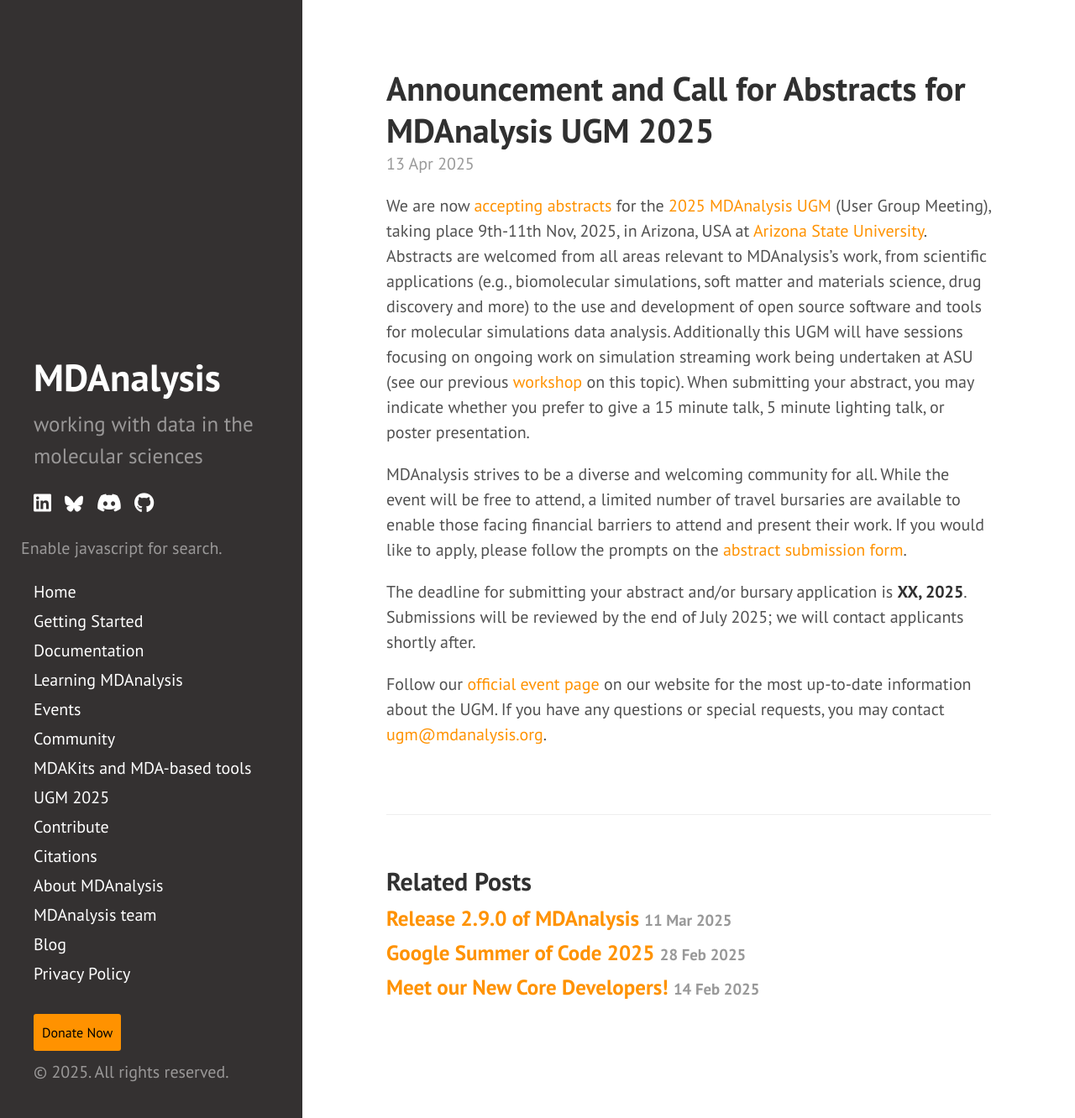
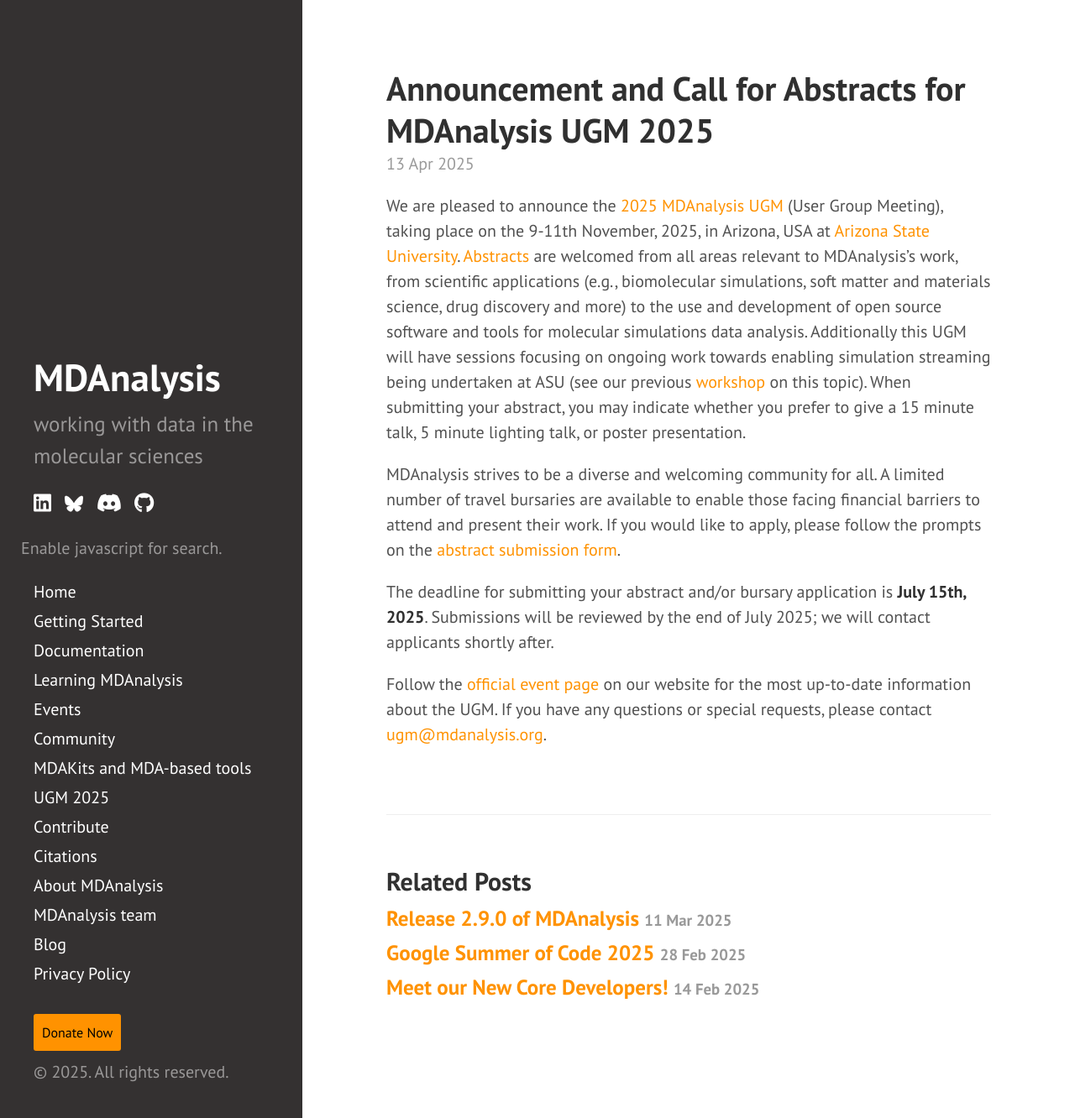
Before and after one commit to MDAnalysis/MDAnalysis.github.io, a Jekyll site: the page built from _posts/2025-04-13-ugm2025.md, in a window 1280 px wide and 1332 px high. Shown: the whole window at 84% size. Built offline with Jekyll 4.4.1, drawn with Linux system fonts in a browser that asks for light colours; comment, search, counter and statistics services are not loaded.

Commit message:
Update 2025-04-13-ugm2025.md

```diff
--- a/_posts/2025-04-13-ugm2025.md
+++ b/_posts/2025-04-13-ugm2025.md
@@ -3,13 +3,13 @@ layout: post
 title: Announcement and Call for Abstracts for MDAnalysis UGM 2025
 ---
 
-We are now [accepting abstracts][abstracts] for the [2025 MDAnalysis UGM][ugmPage] (User Group Meeting), taking place 9th-11th Nov, 2025, in Arizona, USA at [Arizona State University](https://www.asu.edu/). Abstracts are welcomed from all areas relevant to MDAnalysis's work, from scientific applications (e.g., biomolecular simulations, soft matter and materials science, drug discovery and more) to the use and development of open source software and tools for molecular simulations data analysis. Additionally this UGM will have sessions focusing on ongoing work on simulation streaming work being undertaken at ASU (see our previous [workshop][streaming_workshop] on this topic). When submitting your abstract, you may indicate whether you prefer to give a 15 minute talk, 5 minute lighting talk, or poster presentation.
+We are pleased to announce the [2025 MDAnalysis UGM][ugmPage] (User Group Meeting), taking place on the 9-11th November, 2025, in Arizona, USA at [Arizona State University](https://www.asu.edu/). [Abstracts][abstracts] are welcomed from all areas relevant to MDAnalysis's work, from scientific applications (e.g., biomolecular simulations, soft matter and materials science, drug discovery and more) to the use and development of open source software and tools for molecular simulations data analysis. Additionally this UGM will have sessions focusing on ongoing work towards enabling simulation streaming being undertaken at ASU (see our previous [workshop][streaming_workshop] on this topic). When submitting your abstract, you may indicate whether you prefer to give a 15 minute talk, 5 minute lighting talk, or poster presentation.
 
-MDAnalysis strives to be a diverse and welcoming community for all. While the event will be free to attend, a limited number of travel bursaries are available to enable those facing financial barriers to attend and present their work. If you would like to apply, please follow the prompts on the [abstract submission form][abstracts].
+MDAnalysis strives to be a diverse and welcoming community for all. A limited number of travel bursaries are available to enable those facing financial barriers to attend and present their work. If you would like to apply, please follow the prompts on the [abstract submission form][abstracts].
 
-The deadline for submitting your abstract and/or bursary application is **XX, 2025**. Submissions will be reviewed by the end of July 2025; we will contact applicants shortly after.
+The deadline for submitting your abstract and/or bursary application is **July 15th, 2025**. Submissions will be reviewed by the end of July 2025; we will contact applicants shortly after.
 
-Follow our [official event page][ugmPage] on our website for the most up-to-date information about the UGM. If you have any questions or special requests, you may contact [ugm@mdanalysis.org][email].
+Follow the [official event page][ugmPage] on our website for the most up-to-date information about the UGM. If you have any questions or special requests, please contact [ugm@mdanalysis.org][email].
 
 [abstracts]: https://forms.gle/jfKsiWUDn4TMzX5Q6
 [ugmPage]: https://www.mdanalysis.org/pages/ugm2025/
```
